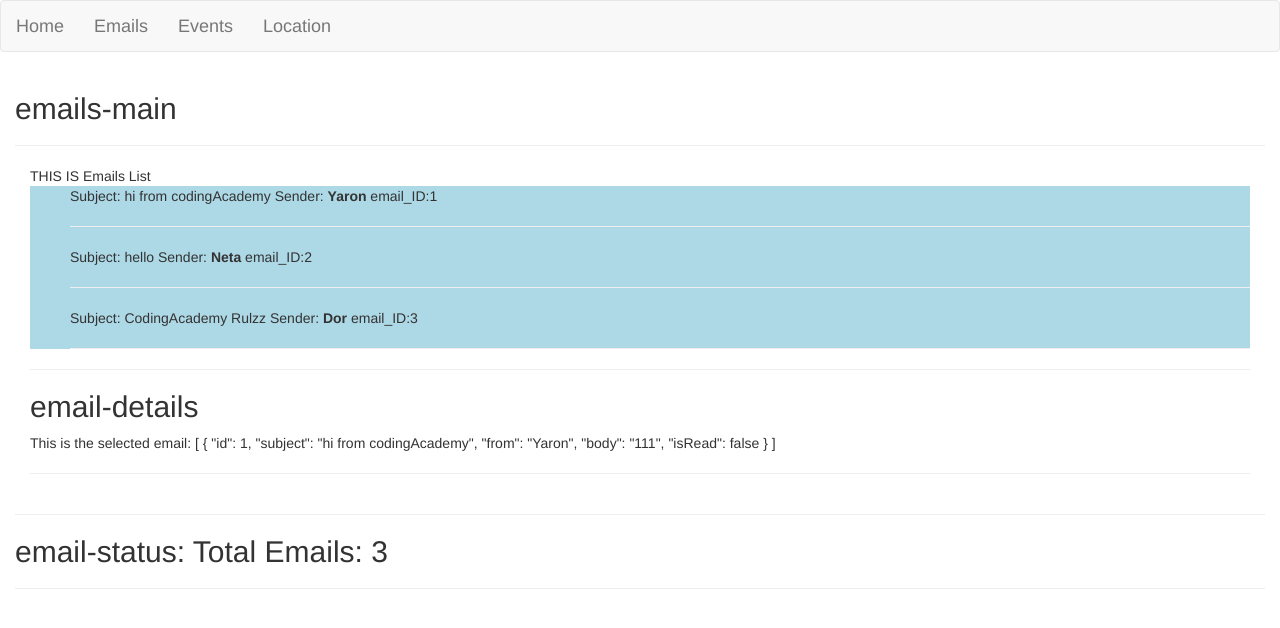
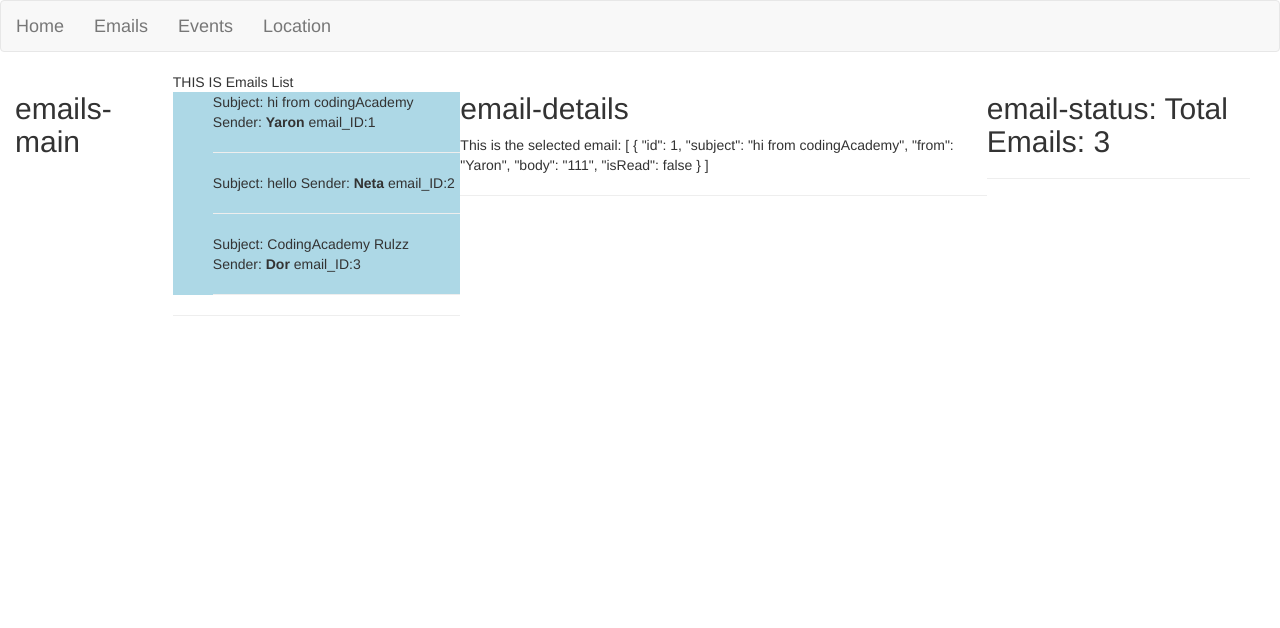
Before and after one commit to guylil/vue-sprint3, a Vue app: page /emails in a window 1280 px wide. Shown: the top 628 px of the page. Built offline with nearby package versions, Linux system fonts and the light colour scheme.

Commit message:
another emails changes

```diff
--- a/src/components/emails/email-app.vue
+++ b/src/components/emails/email-app.vue
@@ -2,18 +2,10 @@
   <section>
 
     <h2>emails-main</h2>
-    <hr>
     <div class="container">
-      <div>
-        <email-list :emails="emails" @openEmail="selectEmail">
-        </email-list>
-      </div>
-      <div>
-        <email-details :selectedEmail="selectedEmail"></email-details>
-      </div>
-    </div>
-    <hr>
-    <div>
+      <email-list :emails="emails" @openEmail="selectEmail">
+      </email-list>
+      <email-details :selectedEmail="selectedEmail"></email-details>
       <email-status :emails="emails"></email-status>
     </div>
 
@@ -59,8 +51,8 @@
 </script>
 
 <style scoped>
- .container{
-   /*display: flex;
-   justify-content: space-between;*/
- }
+  .container {
+    display: flex;
+    justify-content: space-between;
+  }
 </style>
```
